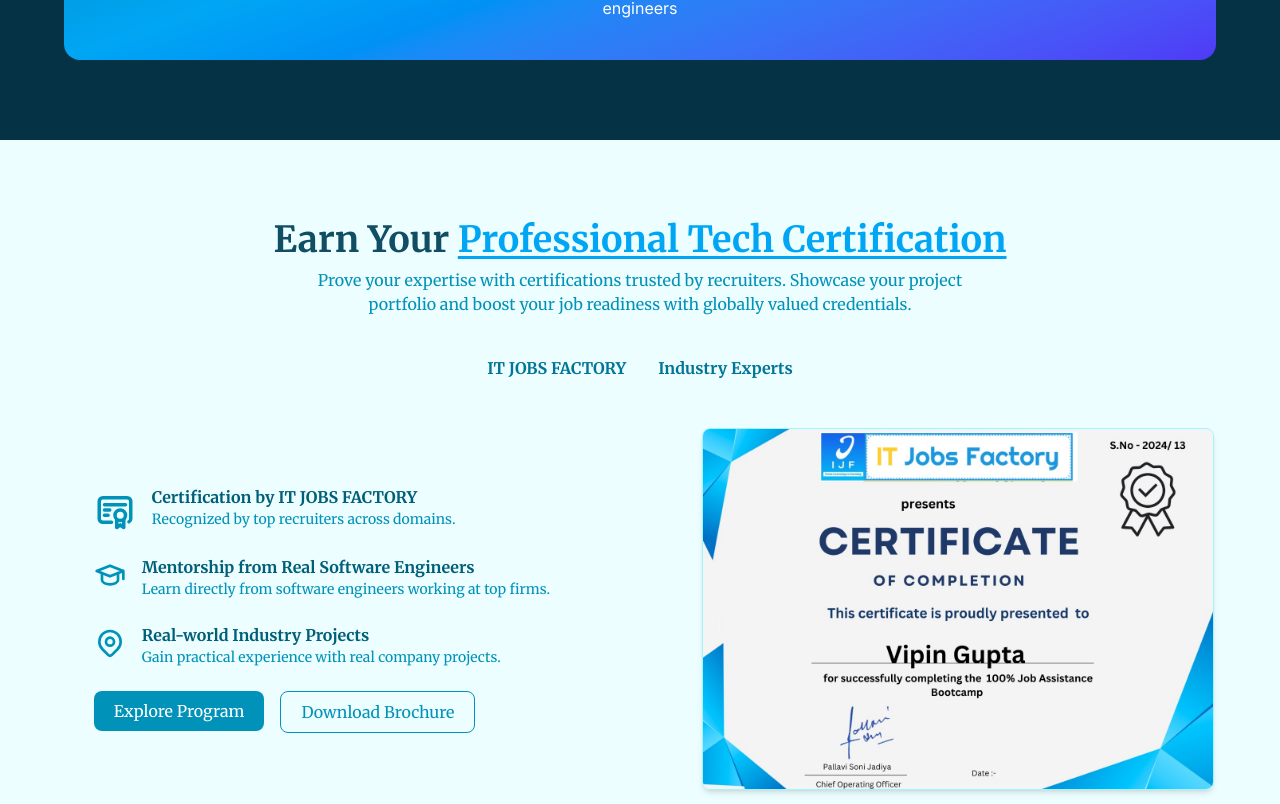
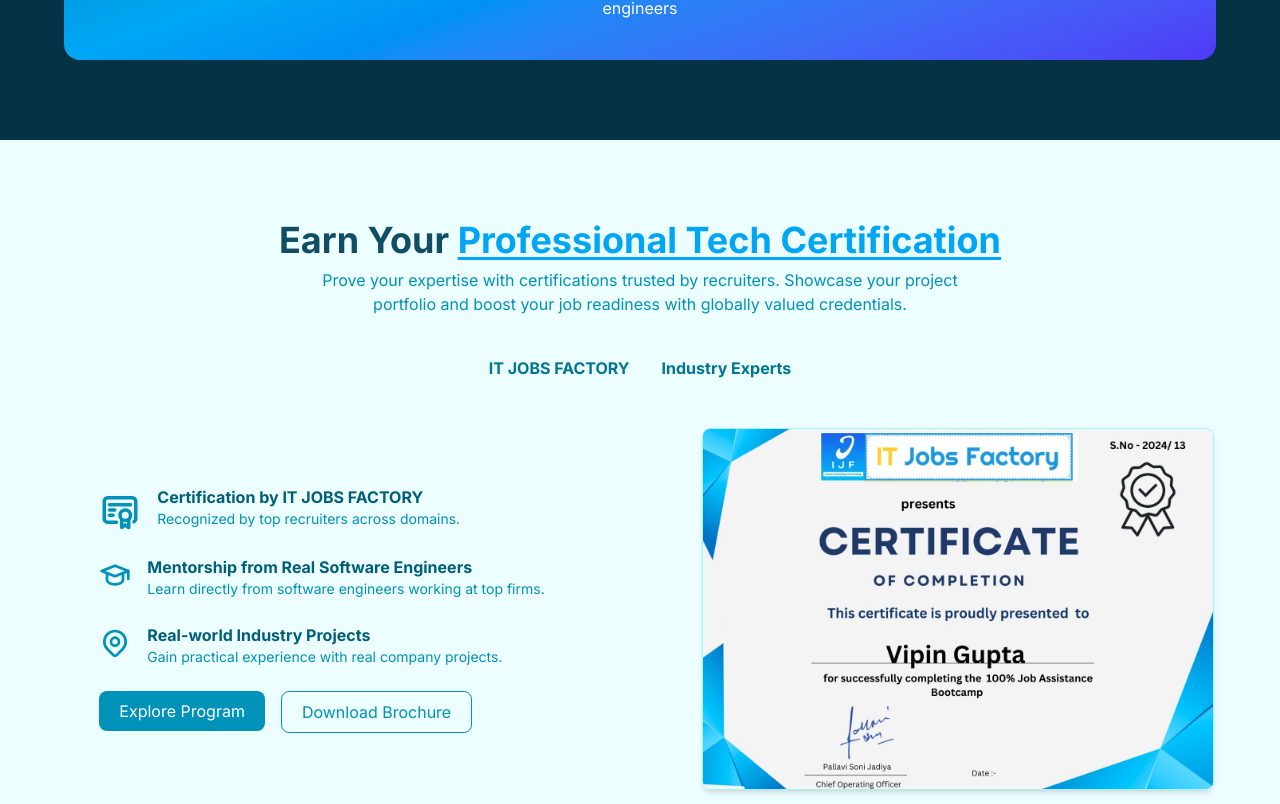
Before and after one commit to hardik979/it_jobs_factory_landing_page_demo, a Next.js app: page / in a window 1280 px wide. Shown: the part 1836-2640 px from the top of the page. Built offline with nearby package versions, Linux system fonts and the light colour scheme.

Commit message:
fontchange

```diff
--- a/app/page.tsx
+++ b/app/page.tsx
@@ -362,7 +362,7 @@
       </section>
 
       {/* CERTIFICATION SECTION */}
-      <section className="bg-cyan-50  [font-family:var(--font-merriweather)] text-cyan-900 px-4 sm:px-6 py-20">
+      <section className="bg-cyan-50   text-cyan-900 px-4 sm:px-6 py-20">
         <div className="max-w-7xl mx-auto text-center mb-10">
           <h2 className="text-3xl md:text-4xl font-semibold">
             Earn Your{" "}
```
